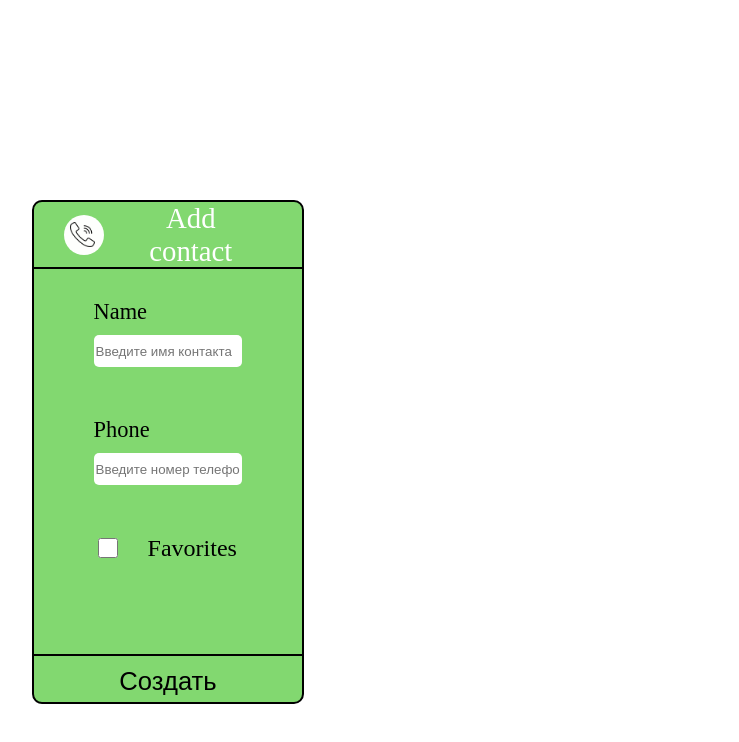
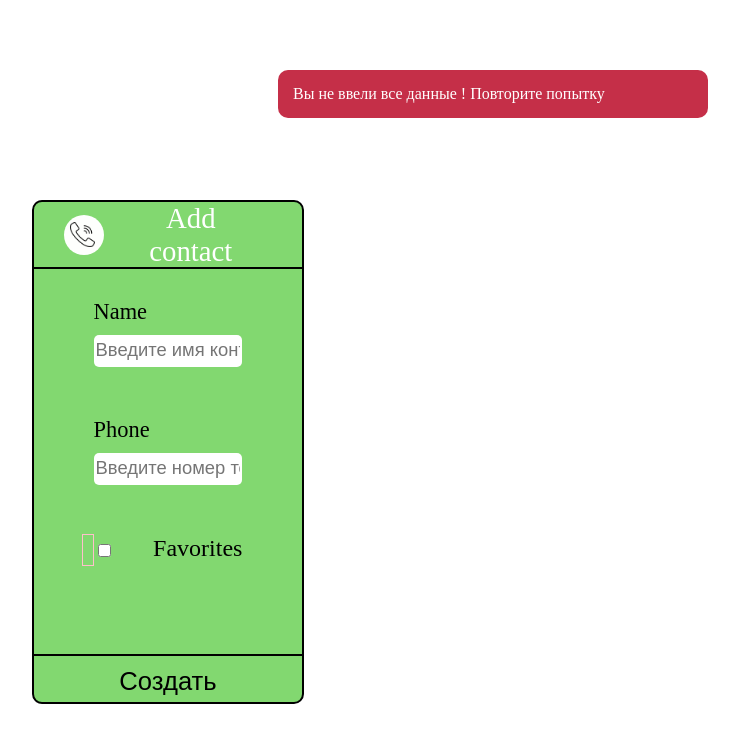
Before and after one commit to Yrnd/contacts, a plain HTML site: page addcontact.html in a window 1280 px wide. Both pictures are taken after a click on the button "Создать". Shown: the whole page, without its empty margins (472-1211 px from the left). Drawn offline with Linux system fonts and the light colour scheme.

Commit message:
js back soon custom check

```diff
--- a/addcontact.html
+++ b/addcontact.html
@@ -27,6 +27,7 @@
             </div>
             <div class="form_unit_check">
                 <input type="checkbox" id="elected" value="isElected">
+                <label for="elected" class="check_custom"></label>
                 <label class="elected_label" for="elected">Favorites</label>
             </div>
         </div>
--- a/css/style.css
+++ b/css/style.css
@@ -103,6 +103,18 @@ body{
     background: url("../resources/contact/delete.png") no-repeat;
     background-size: contain;
 }
+.alert {
+    position: absolute;
+    top: 70px; left: 750px;
+    width: 400px;
+    padding: 15px;
+    border-radius: 10px;
+    color: white;
+    background-color: #c52f48;
+}
+input::placeholder{
+    font-size: 1.15rem;
+}
 .elected{
     width: 30px!important;
     height: 30px!important;
@@ -145,6 +157,7 @@ body{
 .elected_label{
     font-size: 1.5rem;
 }
+
 .add_form > .form_unit, .add_form > .form_unit_check{
     display: flex;
     flex-direction: column;
@@ -161,7 +174,23 @@ body{
     justify-content: flex-start;
 }
 .add_form > .form_unit_check > input{
-    height: 20px;
-    width: 20px;
+    position: relative;
+    z-index: 100;
+    height: 25px;
+    width: 25px;
     margin-right: 30px;
 }
+.add_form > .form_unit_check > input:checked + .check_custom{
+    background: url("/resources/contact/checkbox.png");
+    background-size: contain;
+}
+.check_custom{
+    position: relative;
+    z-index: 0;
+    display: block;
+    width: 30px;
+    height: 30px;
+    border: 1px solid pink;
+    top: -1px;
+    left: -59px;
+ }
--- a/js/script.js
+++ b/js/script.js
@@ -17,7 +17,7 @@ isElected.addEventListener("change", function (){
     contact[isElected.value] = isElected.checked;
 })
 addButton.addEventListener("click",function (){
-    if (inputName.value != null && phone.value != null)
+    if (inputName.value != "" && phone.value != "")
         {
             idIncrement++;
             contact.id = idIncrement;
@@ -27,12 +27,20 @@ addButton.addEventListener("click",function (){
             console.log(json);
         }
     else{
-        alert("Введите данные !")
+        let error = document.createElement('div');
+        error.className = "alert";
+        error.innerHTML = "Вы не ввели все данные ! Повторите попытку";
+        document.querySelector(".wrapper").before(error);
+        sleep(700).then(() => {window.location.reload();})
     }
     }
 )
 
 //
+function sleep(ms) {
+    return new Promise(resolve => setTimeout(resolve, ms));
+}
+
 function loadContacts() {
     reader.readAsText(contactList);
     reader.onload = function () {
```
Also changed, not shown: resources/contact/checkbox.png (added).
